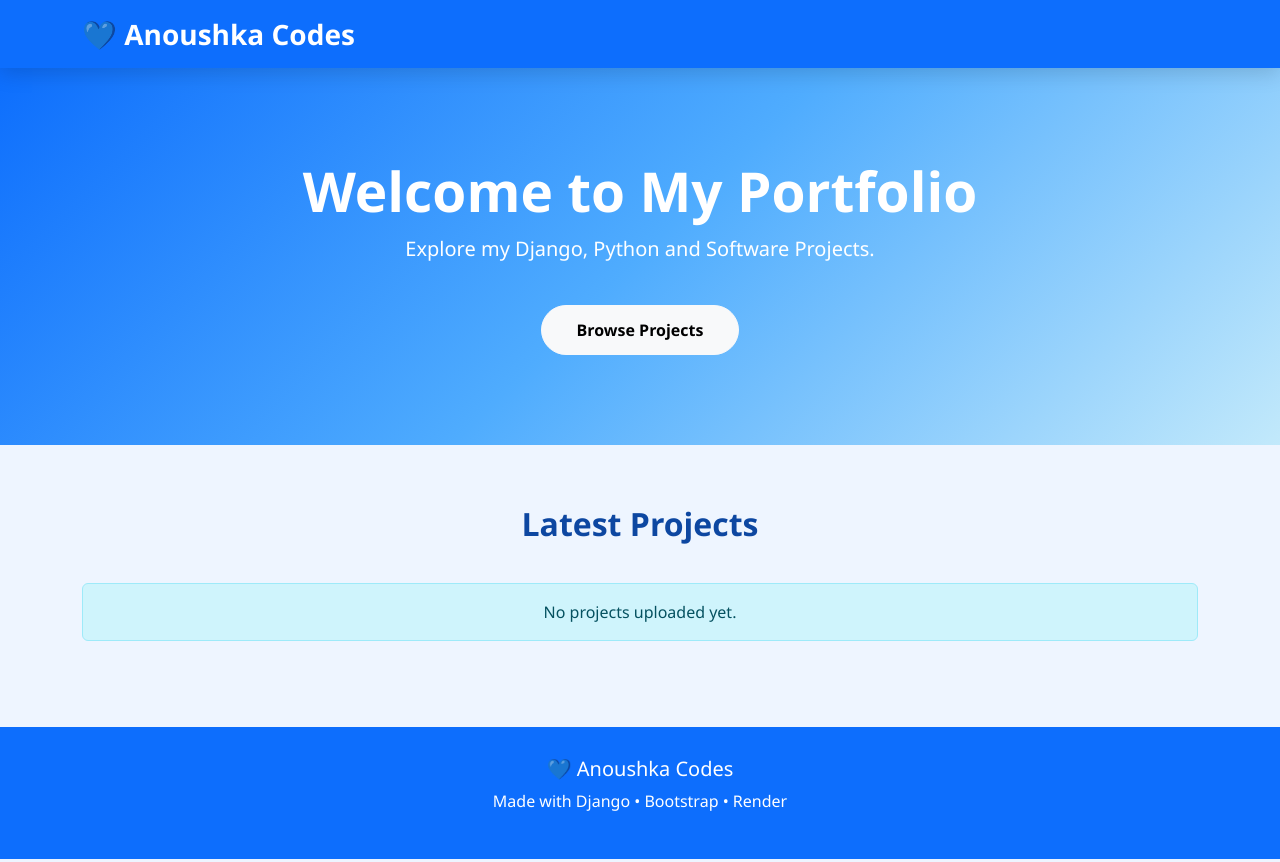
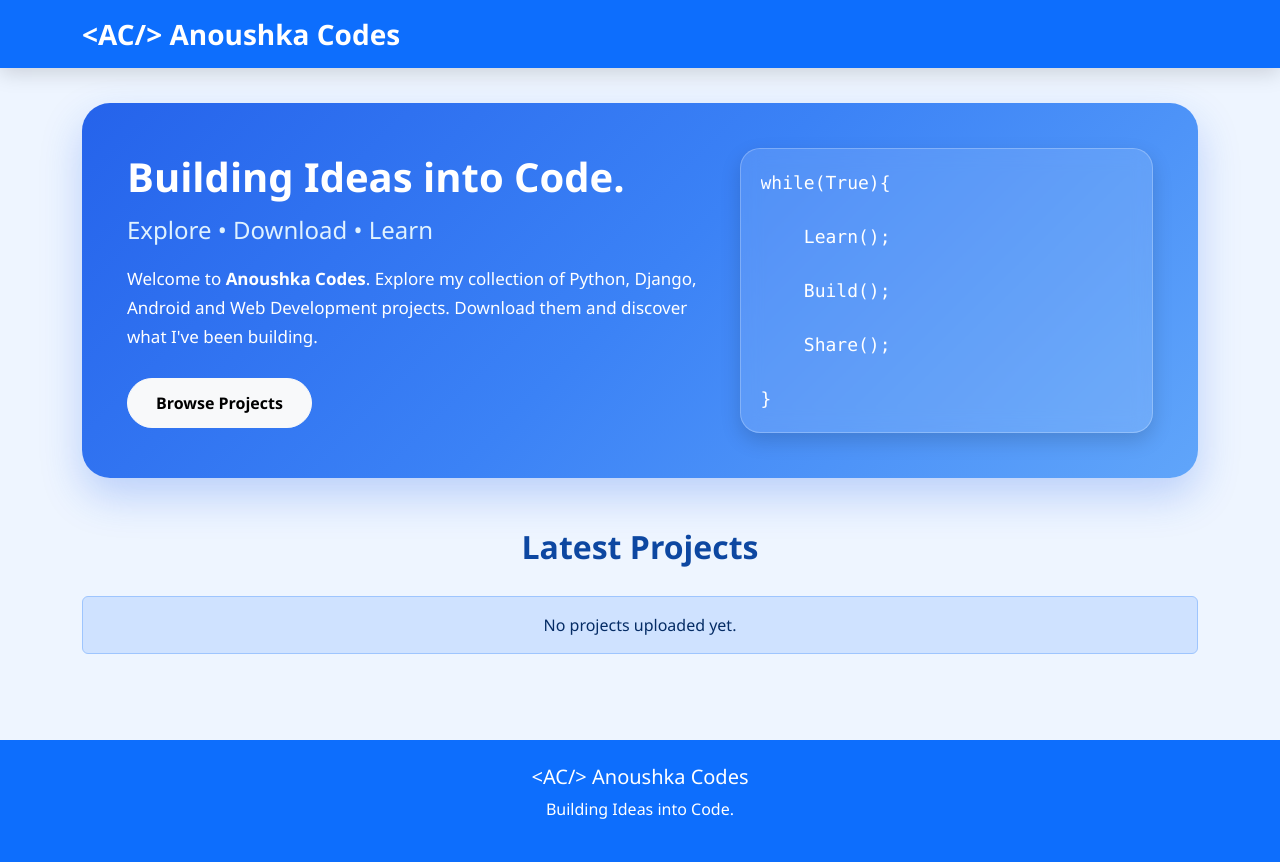
Before and after one commit to anoushka1717/portfolio-website, a Django app: page / in a window 1280 px wide. Run offline with Django 5.2, Linux system fonts and the light colour scheme; data that the repository does not hold is empty.

Commit message:
Update home.html

```diff
--- a/templates/home.html
+++ b/templates/home.html
@@ -2,8 +2,7 @@
 <html lang="en">
 <head>
     <meta charset="UTF-8">
-<meta name="viewport" content="width=device-width, initial-scale=1">
-
+    <meta name="viewport" content="width=device-width, initial-scale=1.0">
     <title>Anoushka Codes</title>
 
     <link href="https://cdn.jsdelivr.net/npm/bootstrap@5.3.3/dist/css/bootstrap.min.css" rel="stylesheet">
@@ -26,92 +25,172 @@ body{
             font-weight:bold;
         }
 
-.hero{
-    background:linear-gradient(135deg,#0d6efd,#4facfe,#c2e9fb);
-    color:white;
-    text-align:center;
-    padding:90px 20px;
+        .hero-banner{
+            margin:35px auto;
         }
 
-.hero h1{
-    font-size:55px;
-    font-weight:bold;
+        .hero-content{
+
+            background:linear-gradient(135deg,#2563EB,#3B82F6,#60A5FA);
+
+            color:white;
+
+            border-radius:28px;
+
+            padding:45px;
+
+            box-shadow:0 18px 40px rgba(37,99,235,.25);
+
         }
 
-.hero p{
-    font-size:20px;
-    margin-top:10px;
+        .hero-content h1{
+
+            font-weight:800;
+
         }
 
-.hero .btn{
-    margin-top:25px;
-    padding:12px 35px;
+        .hero-content h4{
+
+            color:#E0F2FE;
+
+            margin-top:15px;
+
+        }
+
+        .hero-content p{
+
+            font-size:17px;
+
+            margin-top:20px;
+
+            line-height:1.7;
+
+        }
+
+        .hero-content .btn{
+
             border-radius:30px;
+
+            padding:12px 28px;
+
             font-weight:bold;
+
+            margin-top:10px;
+
+        }
+
+        .code-box{
+
+            background:rgba(255,255,255,.12);
+
+            border:1px solid rgba(255,255,255,.25);
+
+            border-radius:20px;
+
+            padding:20px;
+
+            text-align:left;
+
+            backdrop-filter:blur(10px);
+
+            box-shadow:0 8px 20px rgba(0,0,0,.15);
+
+        }
+
+        .code-box pre{
+
+            color:white;
+
+            margin:0;
+
+            font-size:18px;
+
+            font-family:Consolas,monospace;
+
         }
 
         .section-title{
+
             text-align:center;
+
             color:#0d47a1;
+
             font-weight:bold;
-    margin:60px 0 40px;
+
+            margin:50px 0 30px;
+
         }
 
         .card{
+
             border:none;
-    border-radius:22px;
+
+            border-radius:20px;
+
             overflow:hidden;
+
             transition:.3s;
-    box-shadow:0 12px 25px rgba(13,110,253,.12);
+
+            box-shadow:0 10px 25px rgba(13,110,253,.12);
+
         }
 
         .card:hover{
+
             transform:translateY(-8px);
-    box-shadow:0 20px 35px rgba(13,110,253,.25);
+
+            box-shadow:0 18px 35px rgba(13,110,253,.25);
+
         }
 
         .project-image{
+
             width:100%;
-    height:230px;
+
+            height:220px;
+
             object-fit:cover;
+
         }
 
-.card-body h4{
+        .no-image{
+
+            height:220px;
+
+            display:flex;
+
+            justify-content:center;
+
+            align-items:center;
+
+            background:#dbeafe;
+
             color:#0d47a1;
+
             font-weight:bold;
-}
 
-.project-id{
-    color:#6c757d;
         }
 
         .download-btn{
-    background:#0d6efd;
-    border:none;
+
+            width:100%;
+
             border-radius:30px;
-}
 
-.download-btn:hover{
-    background:#0b5ed7;
         }
 
         footer{
+
             margin-top:70px;
+
             background:#0d6efd;
+
             color:white;
+
             text-align:center;
-    padding:30px;
-}
 
-.empty{
-    height:230px;
-    display:flex;
-    justify-content:center;
-    align-items:center;
-    background:#dbeafe;
-    color:#0d47a1;
-    font-weight:bold;
-    font-size:20px;
+            padding:25px;
+
         }
 
     </style>
@@ -125,21 +204,29 @@ footer{
     <div class="container">
 
         <a class="navbar-brand" href="#">
-💙 Anoushka Codes
+            &lt;AC/&gt; Anoushka Codes
         </a>
 
     </div>
 
 </nav>
 
-<section class="hero">
+<div class="container hero-banner">
 
-<div class="container">
+    <div class="hero-content">
 
-<h1>Welcome to My Portfolio</h1>
+        <div class="row align-items-center">
+
+            <div class="col-lg-7">
+
+                <h1>Building Ideas into Code.</h1>
+
+                <h4>Explore • Download • Learn</h4>
 
                 <p>
-Explore my Django, Python and Software Projects.
+                    Welcome to <strong>Anoushka Codes</strong>. Explore my collection
+                    of Python, Django, Android and Web Development projects.
+                    Download them and discover what I've been building.
                 </p>
 
                 <a href="#projects" class="btn btn-light">
@@ -148,7 +235,31 @@ Browse Projects
 
             </div>
 
-</section>
+            <div class="col-lg-5 mt-4 mt-lg-0">
+
+                <div class="code-box">
+
+<pre>
+while(True){
+
+    Learn();
+
+    Build();
+
+    Share();
+
+}
+</pre>
+
+                </div>
+
+            </div>
+
+        </div>
+
+    </div>
+
+</div>
 
 <div class="container" id="projects">
 
@@ -170,8 +281,8 @@ Latest Projects
 
                 {% else %}
 
-<div class="empty">
-No Image
+                    <div class="no-image">
+                        No Image Available
                     </div>
 
                 {% endif %}
@@ -180,14 +291,12 @@ No Image
 
                     <h4>{{ i.Name }}</h4>
 
-<p class="project-id">
+                    <p class="text-muted">
                         Project ID : {{ i.FileID }}
                     </p>
 
-<a href="{{ i.File.url }}" download class="btn btn-primary download-btn w-100">
-
-⬇ Download Project
-
+                    <a href="{{ i.File.url }}" download class="btn btn-primary download-btn">
+                        ⬇ Download
                     </a>
 
                 </div>
@@ -200,7 +309,7 @@ Project ID : {{ i.FileID }}
 
         <div class="col-12">
 
-<div class="alert alert-info text-center">
+            <div class="alert alert-primary text-center">
 
                 No projects uploaded yet.
 
@@ -216,11 +325,9 @@ No projects uploaded yet.
 
 <footer>
 
-<h5>💙 Anoushka Codes</h5>
+    <h5>&lt;AC/&gt; Anoushka Codes</h5>
 
-<p>
-Made with Django • Bootstrap • Render
-</p>
+    <p>Building Ideas into Code.</p>
 
 </footer>
 
```
Lines whose indentation alone changed are shown as unchanged.
